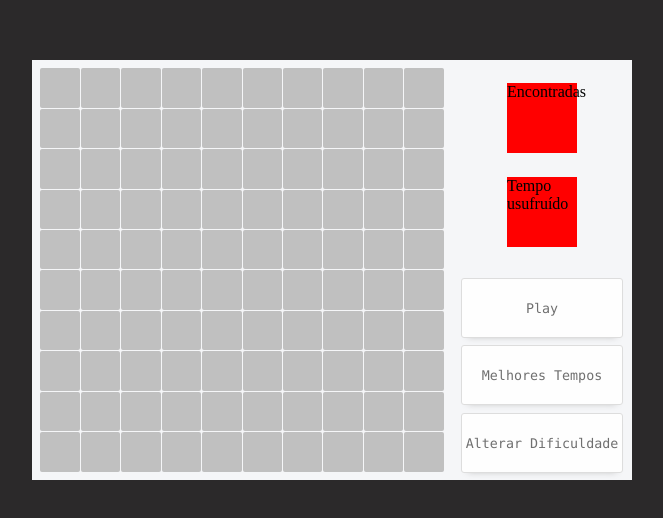
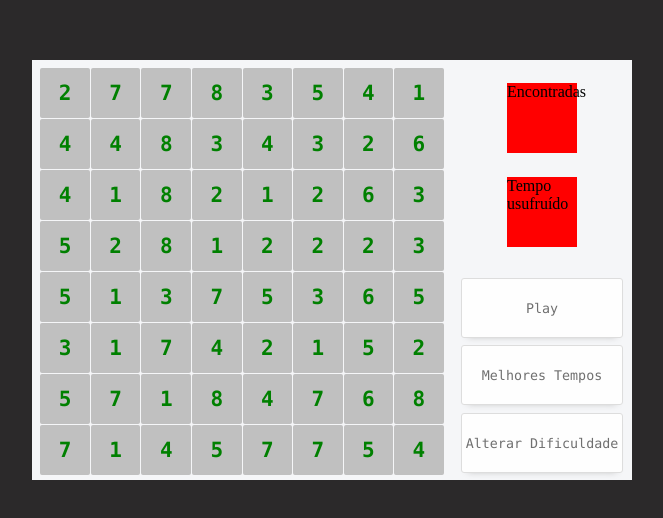
Before and after one commit to russo97/campoMinado, a React (Create React App) app: page / in a window 1280 px wide. Shown: the part 130-648 px from the top of the page, without its empty margins (308-971 px from the left). Built offline with nearby package versions, Linux system fonts and the light colour scheme.

Commit message:
estrutura estável, ainda sem lógica implementada

```diff
--- a/public/index.html
+++ b/public/index.html
@@ -8,6 +8,7 @@
     <meta name="description" content="clássico Campo Minado em ReactJS" />
   </head>
   <body>
+
     <noscript>
       You need to enable JavaScript to run this app.
     </noscript>
@@ -15,5 +16,6 @@
     <div id="root">
       <!-- content -->
     </div>
+
   </body>
 </html>
--- a/src/App.js
+++ b/src/App.js
@@ -1,20 +1,55 @@
 import React, { useState, useEffect } from 'react';
 
 function App () {
-  const baseGrid = [10, 15, 20];
+  const gridSize = [8, 12, 15];
+  const [level, setLevel] = useState(0);
   const [tiles, setTiles] = useState([]);
-  const [difficult, setDifficult] = useState(0);
 
   useEffect(() => {
-    document.querySelector('#gameContainer > .box').style.setProperty('--shape', baseGrid[difficult]);
-  }, [difficult]);
+    setVirginTiles();
+  }, [level]);
+
+  useEffect(() => {
+    setVirginTiles();
+  }, []); // happens once time when its loaded
+
+  function setVirginTiles () {
+    let currentGridSize = gridSize[level];
+
+    let placeholderTiles = Array.from({ length: currentGridSize ** 2 }, (_, index) => {
+      return ({ index });
+    });
+
+    setTiles(placeholderTiles);
+
+    setMutualCSSProperties(
+      document.querySelector('#gameContainer > .box'),
+      [
+        { propName: '--shape', propValue: currentGridSize },
+        { propName: 'font-size', propValue: `${29 - currentGridSize}px` },
+        { propName: 'line-height', propValue: `${[50, 33, 26][level]}px` }
+      ]
+    );
+  }
+
+  function random (min, max) {
+    return Math.floor(Math.random() * (max - min + 1) + min);
+  }
+
+  function setMutualCSSProperties (element, props) {
+    for (let index = 0, len = props.length; index < len; index++) {
+      let current = props[index];
+
+      element.style.setProperty(current.propName, current.propValue);
+    }
+  }
 
   return (
     <div id="container">
       <div id="gameContainer">
         <div className="box">
           {
-            [...new Array(baseGrid[difficult] ** 2)].map(e => <div></div>)
+            tiles.map(e => <div key={e.index}> { random(1, 8) } </div>)
           }
         </div>
       </div>
@@ -28,7 +63,7 @@ function App () {
         <div className="gameControls">
           <div className="gameControlButton">Play</div>
           <div className="gameControlButton">Melhores Tempos</div>
-          <div className="gameControlButton" onClick={e => setDifficult(difficult + 1 > baseGrid.length - 1 ? 0 : difficult + 1)}>Alterar Dificuldade</div>
+          <div className="gameControlButton" onClick={e => setLevel(level + 1 > gridSize.length - 1 ? 0 : level + 1)}>Alterar Dificuldade</div>
         </div>
       </div>
     </div>
--- a/src/index.css
+++ b/src/index.css
@@ -23,13 +23,14 @@ body #container {
   width: 600px;
   height: 420px;
   display: flex;
+  min-width: 600px;
   flex-flow: row wrap;
   align-items: center;
   justify-content: center;
   background-color: #f5f6f8;
 }
 
-#container #gameContainer {
+#container > #gameContainer {
   width: 70%;
   height: 100%;
   display: flex;
@@ -38,24 +39,27 @@ body #container {
 }
 
 #gameContainer .box {
-  --shape: 10;
-
   width: 96%;
   height: 96%;
   display: grid;
   grid-gap: 1px;
+  position: relative;
   grid-template-columns: repeat(var(--shape), 1fr);
 }
 
 #gameContainer .box > * {
+  color: green;
   cursor: pointer;
-  transition: all 200ms ease;
+  font-weight: bold;
+  text-align: center;
+  /* transition: all 200ms ease; */
   -webkit-border-radius: 2px;
      -moz-border-radius: 2px;
       -ms-border-radius: 2px;
        -o-border-radius: 2px;
           border-radius: 2px;
   background-color: #c0c0c0;
+  font-family: 'Consolas', sans-serif;
 }
 
 #container #menuContainer {
```
